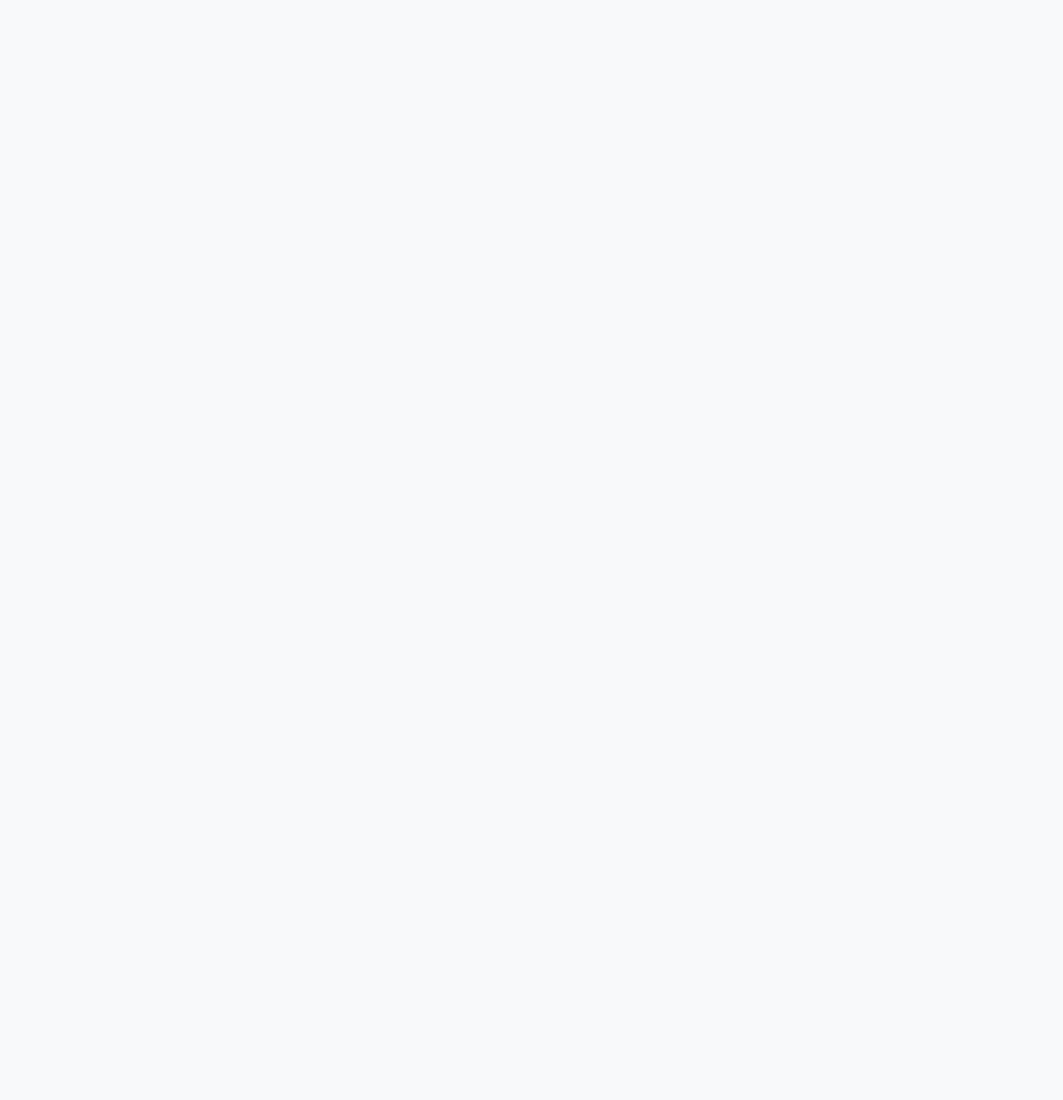
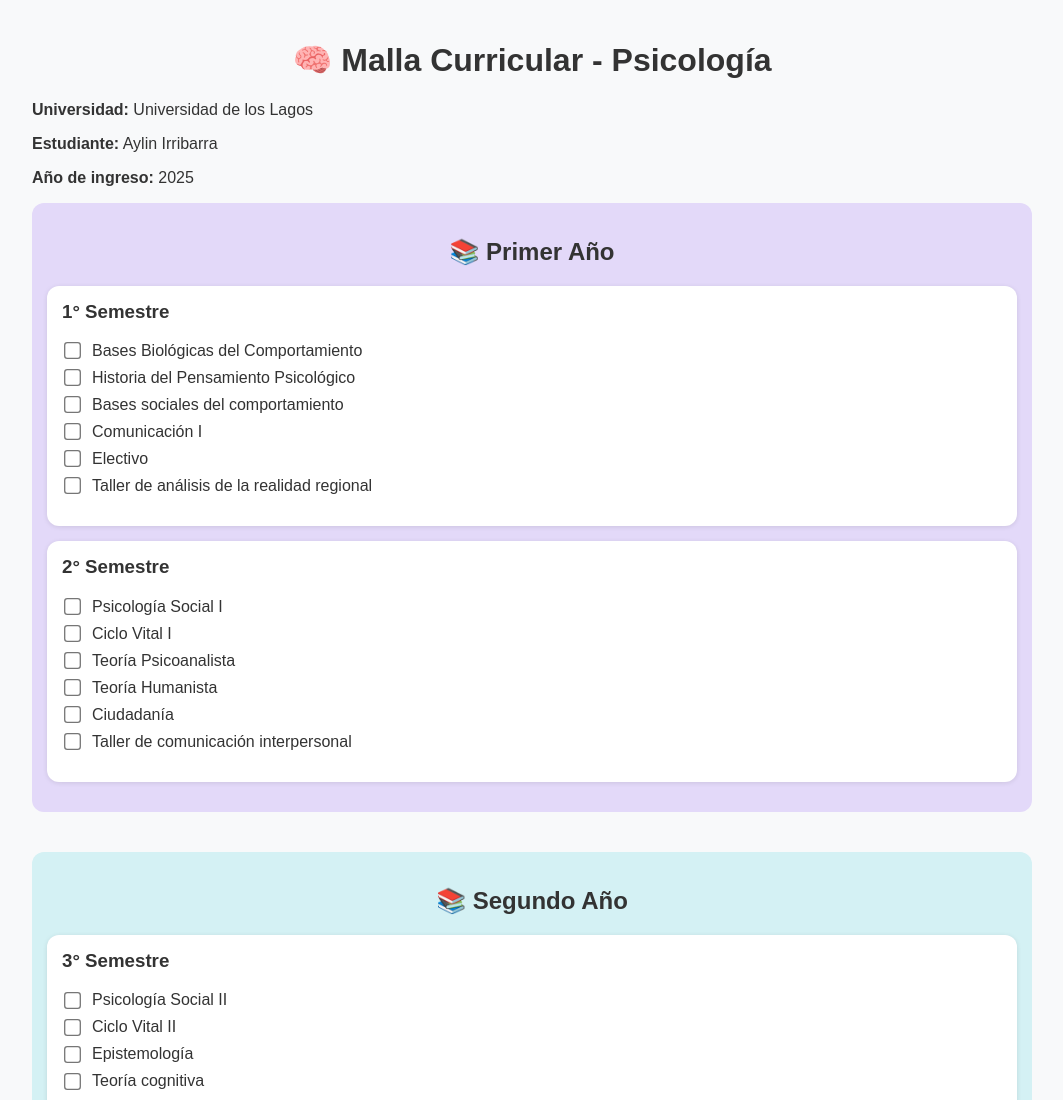
Before and after one commit to aylinn499/Malla-curricular-psicolog-a-, a plain HTML site: page index-1.html in a window 1280 px wide. Shown: the top 1100 px of the page, without its empty margins (108-1171 px from the left). Before the commit the page ends 800 px from the top, so only its background shows below. Drawn offline with Linux system fonts and the light colour scheme.

Commit message:
Update index-1.html

```diff
--- a/index-1.html
+++ b/index-1.html
@@ -31,4 +31,153 @@
       border-radius: 12px;
       padding: 15px;
       margin: 15px 0;
-      box-shadow: 0 1px 5px rgba(0,0,0,
+      box-shadow: 0 1px 5px rgba(0,0,0,0.1);
+    }
+    .semester h3 {
+      margin-top: 0;
+    }
+    ul {
+      list-style: none;
+      padding-left: 0;
+    }
+    li {
+      margin: 8px 0;
+    }
+    label {
+      display: flex;
+      align-items: center;
+      gap: 10px;
+    }
+    input[type="checkbox"] {
+      transform: scale(1.3);
+    }
+  </style>
+</head>
+<body>
+  <div class="container">
+    <h1>🧠 Malla Curricular - Psicología</h1>
+    <p><strong>Universidad:</strong> Universidad de los Lagos</p>
+    <p><strong>Estudiante:</strong> Aylin Irribarra</p>
+    <p><strong>Año de ingreso:</strong> 2025</p>
+
+    <div class="year">
+      <h2>📚 Primer Año</h2>
+      <div class="semester">
+        <h3>1° Semestre</h3>
+        <ul>
+          <li><label><input type="checkbox"> Bases Biológicas del Comportamiento</label></li>
+          <li><label><input type="checkbox"> Historia del Pensamiento Psicológico</label></li>
+          <li><label><input type="checkbox"> Bases sociales del comportamiento</label></li>
+          <li><label><input type="checkbox"> Comunicación I</label></li>
+          <li><label><input type="checkbox"> Electivo</label></li>
+          <li><label><input type="checkbox"> Taller de análisis de la realidad regional</label></li>
+        </ul>
+      </div>
+      <div class="semester">
+        <h3>2° Semestre</h3>
+        <ul>
+          <li><label><input type="checkbox"> Psicología Social I</label></li>
+          <li><label><input type="checkbox"> Ciclo Vital I</label></li>
+          <li><label><input type="checkbox"> Teoría Psicoanalista</label></li>
+          <li><label><input type="checkbox"> Teoría Humanista</label></li>
+          <li><label><input type="checkbox"> Ciudadanía</label></li>
+          <li><label><input type="checkbox"> Taller de comunicación interpersonal</label></li>
+        </ul>
+      </div>
+    </div>
+
+    <div class="year">
+      <h2>📚 Segundo Año</h2>
+      <div class="semester">
+        <h3>3° Semestre</h3>
+        <ul>
+          <li><label><input type="checkbox"> Psicología Social II</label></li>
+          <li><label><input type="checkbox"> Ciclo Vital II</label></li>
+          <li><label><input type="checkbox"> Epistemología</label></li>
+          <li><label><input type="checkbox"> Teoría cognitiva</label></li>
+          <li><label><input type="checkbox"> Teoría Sistémica</label></li>
+          <li><label><input type="checkbox"> Inglés I</label></li>
+        </ul>
+      </div>
+      <div class="semester">
+        <h3>4° Semestre</h3>
+        <ul>
+          <li><label><input type="checkbox"> Taller de integración</label></li>
+          <li><label><input type="checkbox"> Neuropsicología</label></li>
+          <li><label><input type="checkbox"> Psicopatología infanto-juvenil</label></li>
+          <li><label><input type="checkbox"> Metodología de la investigación I</label></li>
+          <li><label><input type="checkbox"> Inglés II</label></li>
+          <li><label><input type="checkbox"> Electivo</label></li>
+        </ul>
+      </div>
+    </div>
+
+    <div class="year">
+      <h2>📚 Tercer Año</h2>
+      <div class="semester">
+        <h3>5° Semestre</h3>
+        <ul>
+          <li><label><input type="checkbox"> Psicología Organizacional</label></li>
+          <li><label><input type="checkbox"> Psicología Comunitaria</label></li>
+          <li><label><input type="checkbox"> Psicopatología adultos</label></li>
+          <li><label><input type="checkbox"> Metodología de la investigación II</label></li>
+          <li><label><input type="checkbox"> Electivo I</label></li>
+          <li><label><input type="checkbox"> Inglés III</label></li>
+        </ul>
+      </div>
+      <div class="semester">
+        <h3>6° Semestre</h3>
+        <ul>
+          <li><label><input type="checkbox"> Psicología Educacional</label></li>
+          <li><label><input type="checkbox"> Psicología Clínica</label></li>
+          <li><label><input type="checkbox"> Evaluación Neurocognitiva</label></li>
+          <li><label><input type="checkbox"> Metodología de la investigación III</label></li>
+          <li><label><input type="checkbox"> Electivo IV</label></li>
+        </ul>
+      </div>
+    </div>
+
+    <div class="year">
+      <h2>📚 Cuarto Año</h2>
+      <div class="semester">
+        <h3>7° Semestre</h3>
+        <ul>
+          <li><label><input type="checkbox"> Seminario de licenciatura I</label></li>
+          <li><label><input type="checkbox"> Evaluación personalidad</label></li>
+          <li><label><input type="checkbox"> Intervención psicoeducativa</label></li>
+          <li><label><input type="checkbox"> Intervención organizacional</label></li>
+          <li><label><input type="checkbox"> Electivo III</label></li>
+        </ul>
+      </div>
+      <div class="semester">
+        <h3>8° Semestre</h3>
+        <ul>
+          <li><label><input type="checkbox"> Seminario de licenciatura II</label></li>
+          <li><label><input type="checkbox"> Taller psicodiagnóstico</label></li>
+          <li><label><input type="checkbox"> Intervención clínica</label></li>
+          <li><label><input type="checkbox"> Intervención comunitaria</label></li>
+        </ul>
+      </div>
+    </div>
+
+    <div class="year">
+      <h2>🎓 Quinto Año</h2>
+      <div class="semester">
+        <h3>9° Semestre</h3>
+        <ul>
+          <li><label><input type="checkbox"> Práctica Profesional I</label></li>
+          <li><label><input type="checkbox"> Taller de Ética Profesional</label></li>
+        </ul>
+      </div>
+      <div class="semester">
+        <h3>10° Semestre</h3>
+        <ul>
+          <li><label><input type="checkbox"> Examen de título</label></li>
+          <li><label><input type="checkbox"> Práctica Profesional II</label></li>
+        </ul>
+      </div>
+    </div>
+
+  </div>
+</body>
+</html>
```
